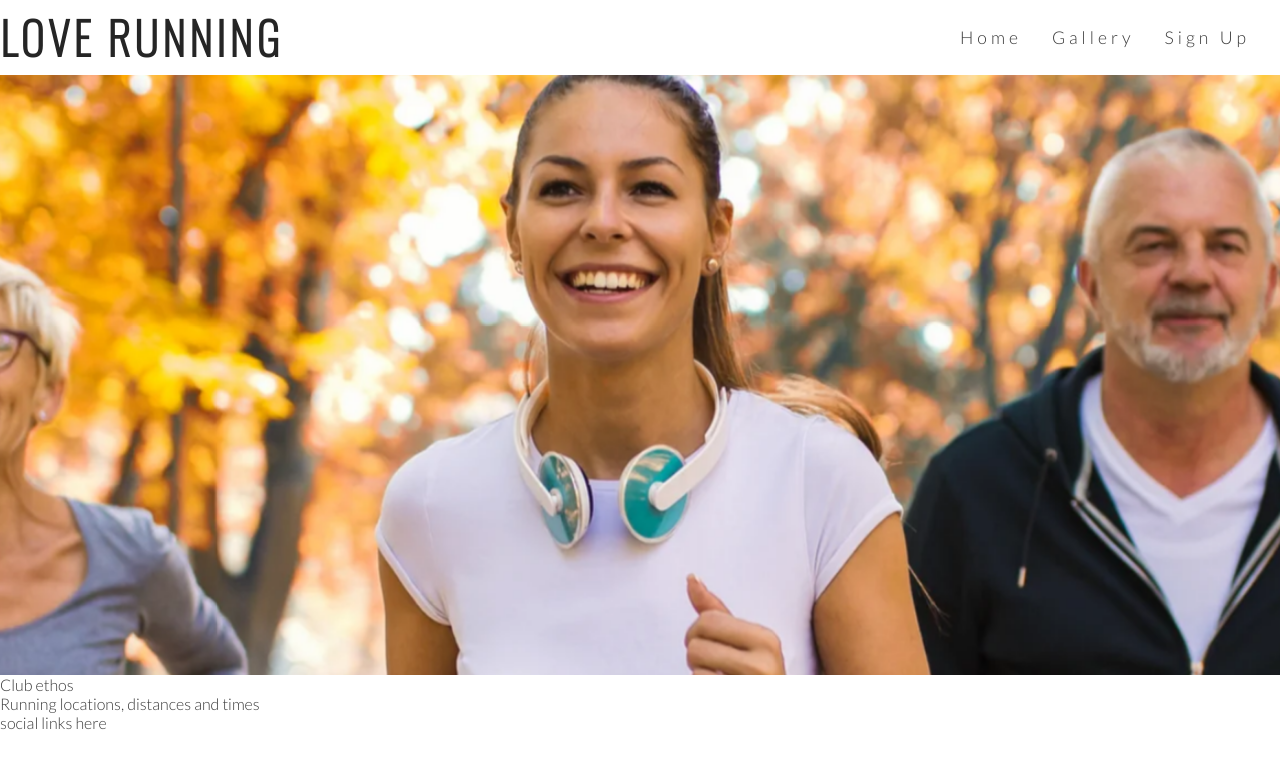
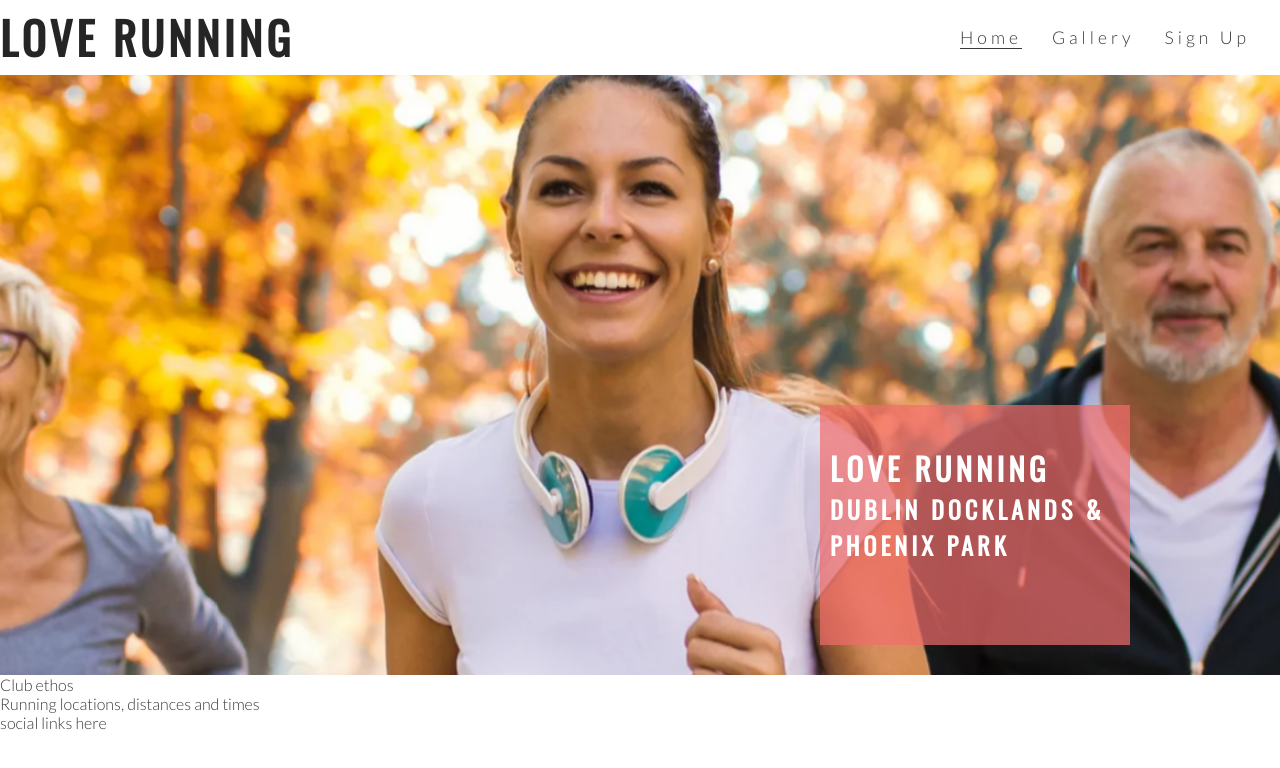
Before and after one commit to mpatricia22/love-running, a plain HTML site: page index.html in a window 1280 px wide. Drawn offline with nearby package versions, Linux system fonts and the light colour scheme.

Commit message:
Add cover text and style

```diff
--- a/assets/css/style.css
+++ b/assets/css/style.css
@@ -1,9 +1,9 @@
-@import url('https://fonts.googleapis.com/css2?family=Lato:wght@300&family=Oswald:wght@200&display=swap');
+@import url('https://fonts.googleapis.com/css2?family=Lato:wght@300&family=Oswald&display=swap');
 
 * {
-margin: 0;
-padding: 0;
-border: none;
+    margin: 0;
+    padding: 0;
+    border: none;
 }
 
 
@@ -52,7 +52,7 @@
 }
 
 .active {
-border-bottom: 1px, solid #3a3a3a;
+border-bottom: 1px solid #3a3a3a;
 }
 
 /* hero-image */
@@ -61,6 +61,8 @@
     height: 600px;
     width: 100%;
     overflow: hidden;
+
+    position: relative;
 }
 
 #hero-image {
@@ -84,3 +86,27 @@
         transform: scale(1.1);
     }
 }
+
+#cover-text, #cover-text h2 {
+    color: #FFF;
+}
+
+#cover-text {
+    font-size: 130%;
+    font-family: Oswald, sans-serif;
+    text-transform: uppercase;
+    letter-spacing: 4px;
+
+    width: 300px;
+    height: 200px;
+
+    padding-top: 40px;
+    padding-left: 10px;
+
+    background-color: rgba(241, 109, 107, .7);
+
+    bottom: 30px;
+    right: 150px;
+
+    position: absolute;
+}
--- a/index.html
+++ b/index.html
@@ -33,6 +33,10 @@
     </header>
     <section id="hero-outer">
         <div id="hero-image"></div>
+        <div id="cover-text">
+            <h2>Love Running</h2>
+            <h3>Dublin Docklands & Phoenix Park</h3>
+        </div>
     </section>
     <section>
         Club ethos
```
